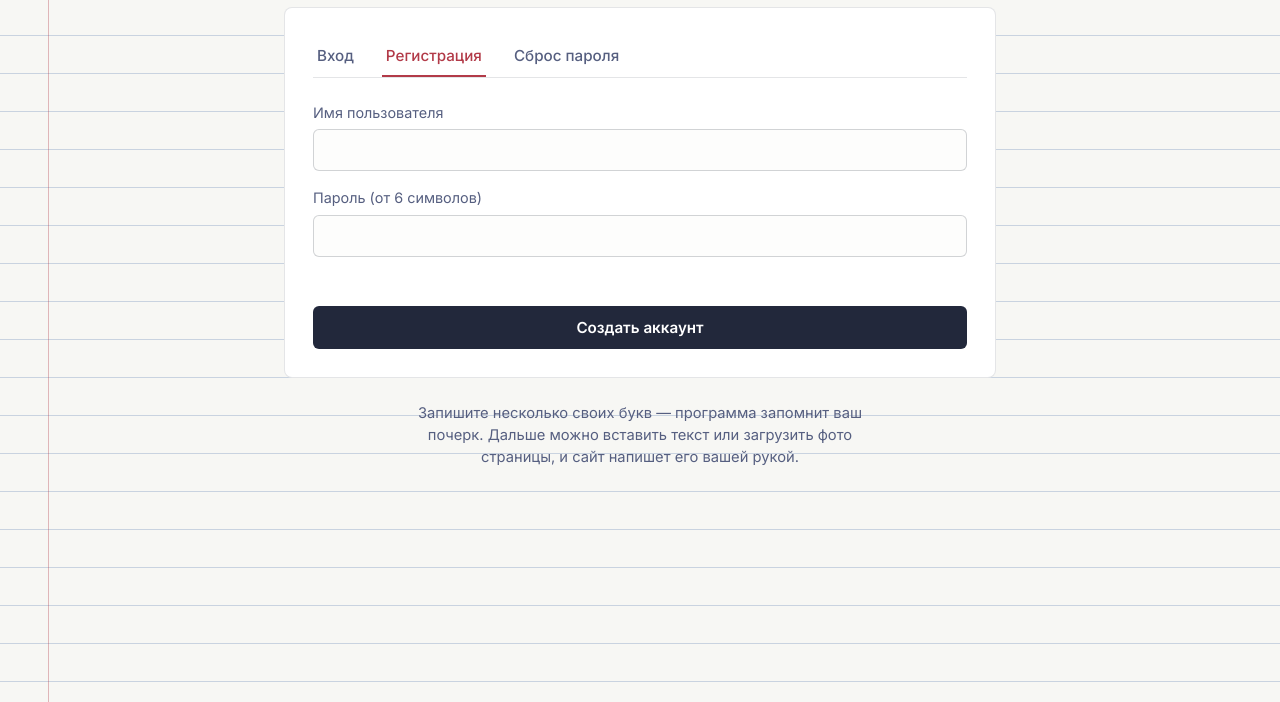
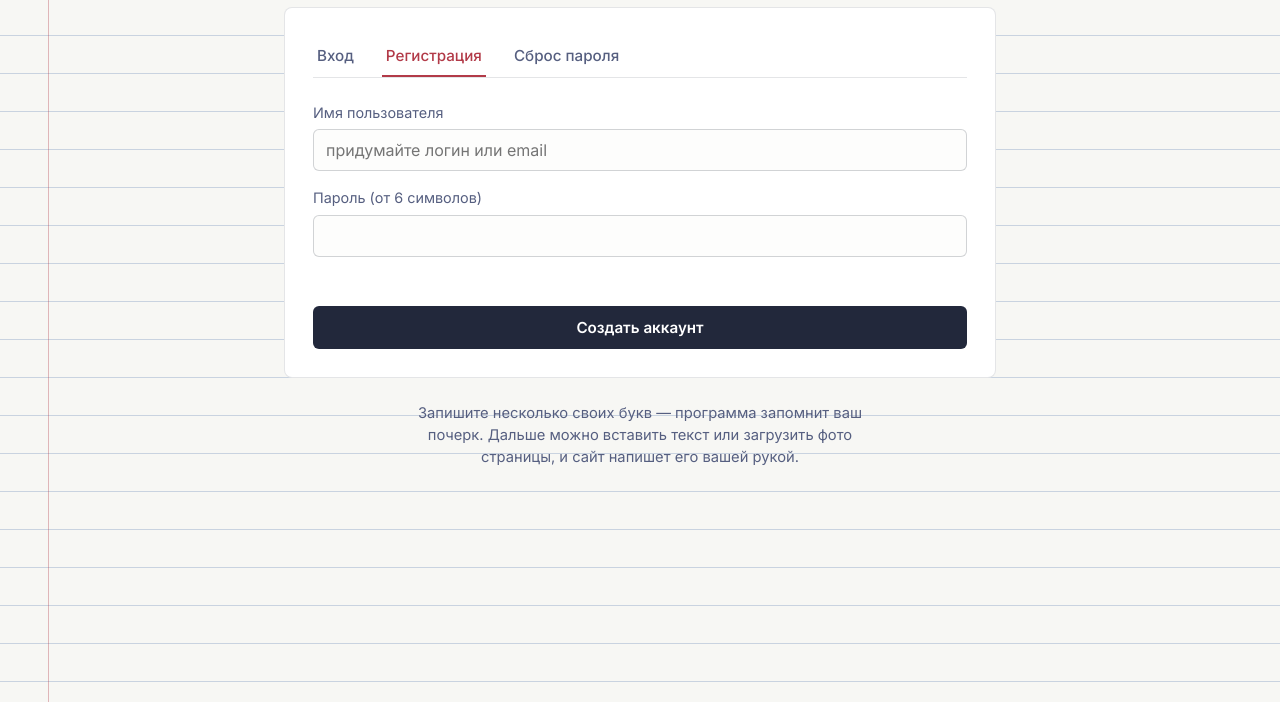
Before and after one commit to sardorzajniddinov3-ui/text, a plain HTML site: page frontend/index.html in a window 1280 px wide. Both pictures are taken after a click on the button "Регистрация". Shown: the part 98-800 px from the top of the page. Drawn offline with Linux system fonts and the light colour scheme; no server answers.

Commit message:
fix: Replace personal email placeholder with generic placeholder in auth forms

```diff
--- a/frontend/index.html
+++ b/frontend/index.html
@@ -32,7 +32,7 @@
 
     <form id="login-form" class="auth-form">
       <label>Имя пользователя или email
-        <input type="text" name="username" autocomplete="username" placeholder="например, sardorzajniddinov3@gmail.com" required>
+        <input type="text" name="username" autocomplete="username" placeholder="логин или email" required>
       </label>
       <label>Пароль
         <input type="password" name="password" autocomplete="current-password" required>
@@ -44,7 +44,7 @@
 
     <form id="register-form" class="auth-form hidden">
       <label>Имя пользователя
-        <input type="text" name="username" autocomplete="username" minlength="3" required>
+        <input type="text" name="username" autocomplete="username" placeholder="придумайте логин или email" minlength="3" required>
       </label>
       <label>Пароль (от 6 символов)
         <input type="password" name="password" autocomplete="new-password" minlength="6" required>
@@ -55,7 +55,7 @@
 
     <form id="reset-form" class="auth-form hidden">
       <label>Имя пользователя или email
-        <input type="text" name="username" autocomplete="username" placeholder="например, sardorzajniddinov3@gmail.com" required>
+        <input type="text" name="username" autocomplete="username" placeholder="ваш логин или email" required>
       </label>
       <label>Новый пароль (от 6 символов)
         <input type="password" name="password" autocomplete="new-password" minlength="6" required>
```
